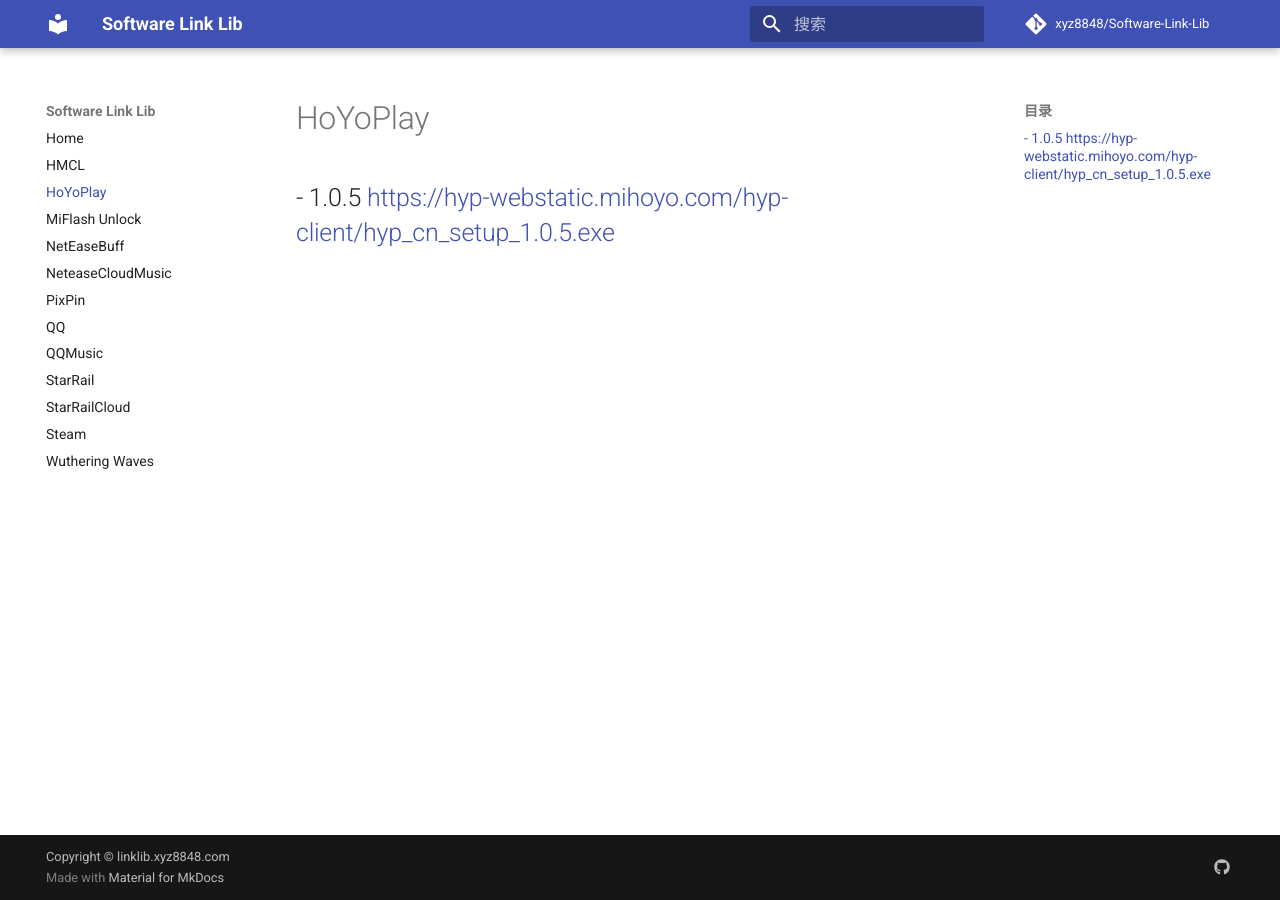
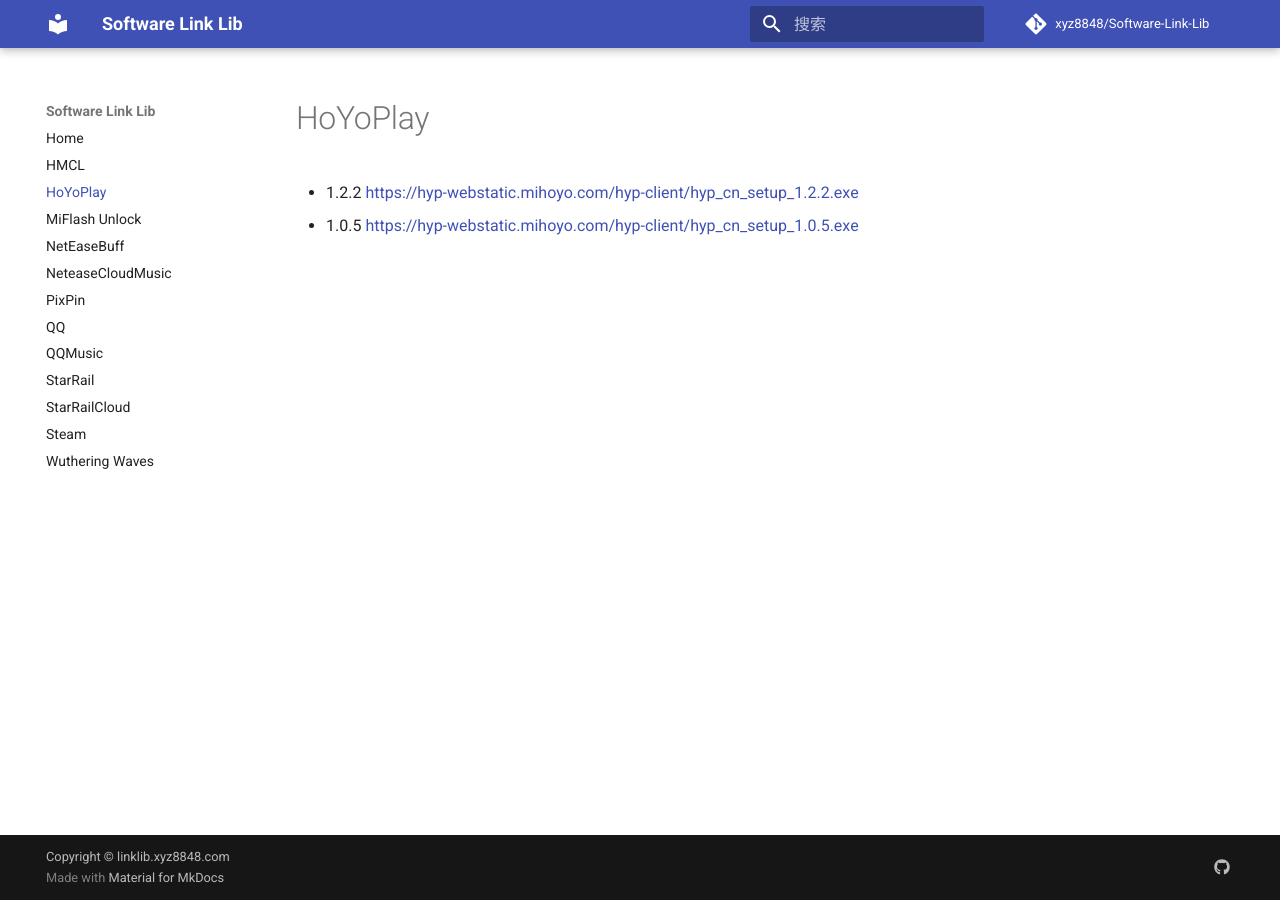
Before and after one commit to xyz8848/Software-Link-Lib, an MkDocs documentation site: the page built from docs/HoYoPlay.md, in a window 1280 px wide. Built offline with MkDocs 1.6.1 and Material for MkDocs 9.7.7, drawn with Linux system fonts in a browser that asks for light colours; comment, search, counter and statistics services are not loaded.

Commit message:
Update HoYoPlay.md

```diff
--- a/docs/HoYoPlay.md
+++ b/docs/HoYoPlay.md
@@ -1,3 +1,4 @@
 # HoYoPlay
+
+- 1.2.2 [https://hyp-webstatic.mihoyo.com/hyp-client/hyp_cn_setup_1.2.2.exe](https://hyp-webstatic.mihoyo.com/hyp-client/hyp_cn_setup_1.2.2.exe)
 - 1.0.5 [https://hyp-webstatic.mihoyo.com/hyp-client/hyp_cn_setup_1.0.5.exe](https://hyp-webstatic.mihoyo.com/hyp-client/hyp_cn_setup_1.0.5.exe)
--
```
